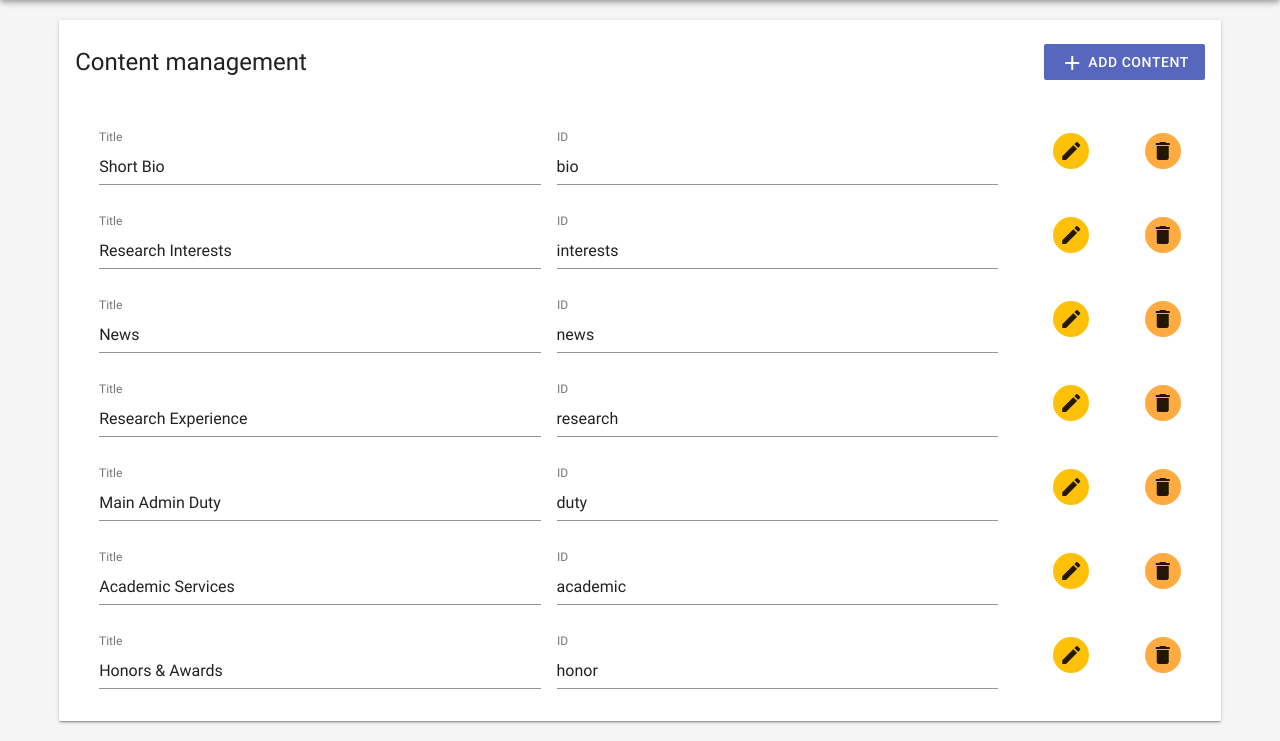
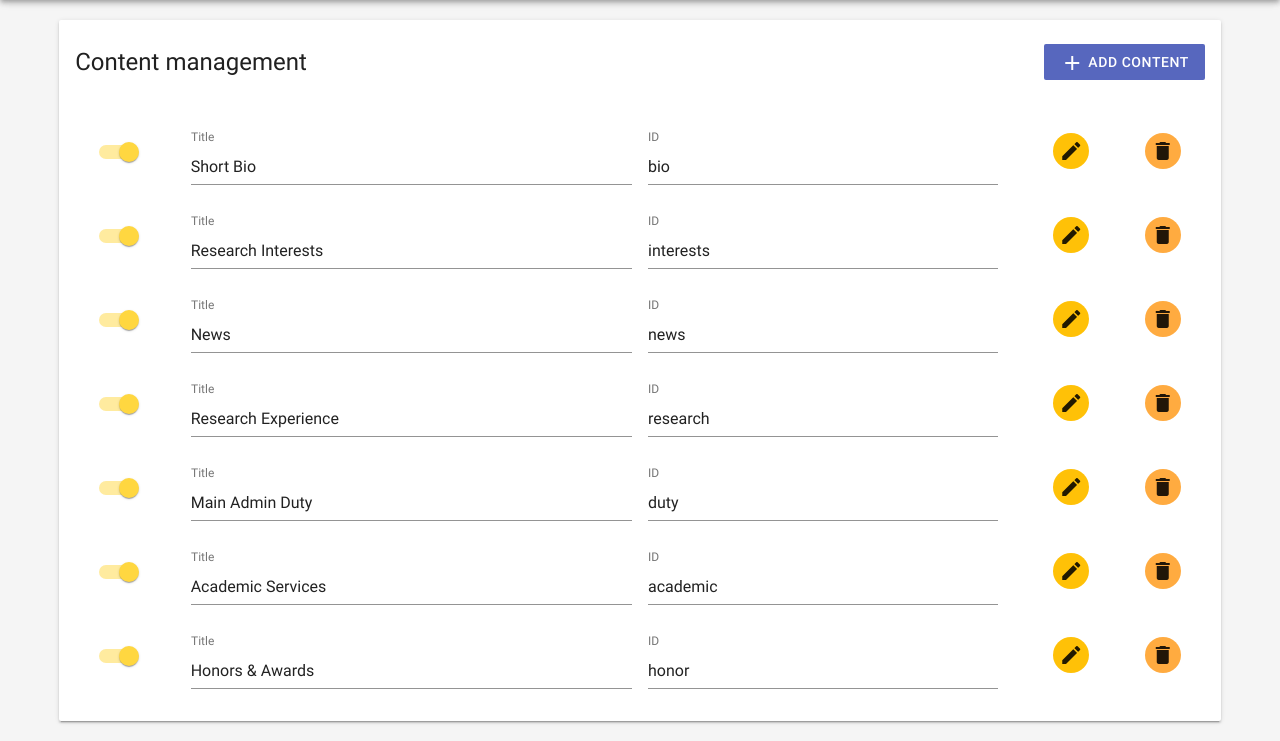
Before and after one commit to Logan-Lin/Scholar-Index, a Flask app: page /admin/content in a window 1280 px wide. Shown: the part 64-805 px from the top of the page. Run offline with Flask 2, Linux system fonts and the light colour scheme; the visitor is signed in with stand-in values (Sample User, id 1).

```diff
--- a/index_app/static/js/admin-content.js
+++ b/index_app/static/js/admin-content.js
@@ -1,13 +1,19 @@
 $('#content-add-button').on('click', function() {
     $('#content-list').append(`
         <li class="mdui-list-item content-list-item">
+            <div class="mdui-col-xs-1">
+                <label class="mdui-switch">
+                    <input class="content-show-switch" type="checkbox" checked/>
+                    <i class="mdui-switch-icon"></i>
+                </label>
+            </div>
             <div class="mdui-col-xs-5">
                 <div class="mdui-textfield">
                     <label class="mdui-textfield-label">Title</label>
                     <input class="mdui-textfield-input content-title-input" type="text" value="" required>
                 </div>
             </div>
-            <div class="mdui-col-xs-5">
+            <div class="mdui-col-xs-4">
                 <div class="mdui-textfield">
                     <label class="mdui-textfield-label">ID</label>
                     <input class="mdui-textfield-input content-id-input" type="text" value="" required>
@@ -39,7 +45,8 @@ function fetchAllContents() {
         contents.push({
             title: $(this).find('.content-title-input').val(),
             "file_name": id + '.md',
-            id: $(this).find('.content-id-input').val()
+            id: $(this).find('.content-id-input').val(),
+            show: $(this).find('.content-show-switch').prop('checked')
         });
     })
     return contents;
--- a/index_app/static/js/admin-markdown-edit.js
+++ b/index_app/static/js/admin-markdown-edit.js
@@ -13,3 +13,7 @@ $('#save-button').on('click', function() {
         }
     })
 })
+
+if ($('#filename').text() === 'intro.md') {
+    $('#back-to-console-link').prop('href', '/admin/metadata');
+}
--- a/index_app/templates/admin-content.html
+++ b/index_app/templates/admin-content.html
@@ -15,13 +15,19 @@
             <ul class="mdui-list" id="content-list">
                 {% for content in metadata['contents'] %}
                 <li class="mdui-list-item content-list-item">
+                    <div class="mdui-col-xs-1">
+                        <label class="mdui-switch">
+                            <input class="content-show-switch" type="checkbox" {% if content['show'] %} checked {% endif %}/>
+                            <i class="mdui-switch-icon"></i>
+                        </label>
+                    </div>
                     <div class="mdui-col-xs-5">
                         <div class="mdui-textfield">
                             <label class="mdui-textfield-label">Title</label>
                             <input class="mdui-textfield-input content-title-input" type="text" value="{{content['title']}}" required>
                         </div>
                     </div>
-                    <div class="mdui-col-xs-5">
+                    <div class="mdui-col-xs-4">
                         <div class="mdui-textfield">
                             <label class="mdui-textfield-label">ID</label>
                             <input class="mdui-textfield-input content-id-input" type="text" value="{{content['id']}}" required>
--- a/index_app/templates/admin-markdown-edit.html
+++ b/index_app/templates/admin-markdown-edit.html
@@ -13,7 +13,7 @@
     <div class="mdui-card mdui-hoverable">
         <div class="mdui-card-primary">
             <div class="mdui-card-primary-title">Editing file {{filename}}
-                <a href="/admin/content">
+                <a href="/admin/content" id="back-to-console-link">
                     <button class="mdui-btn mdui-float-right mdui-color-indigo">
                         <i class="mdui-icon material-icons">arrow_back</i>
                         Back to console
--- a/index_app/views.py
+++ b/index_app/views.py
@@ -17,10 +17,11 @@ data = json.load(open(metadata_filedir, 'r'))
 def index():
     contents = []
     for content in data['contents']:
-        try:
-            contents.append([content['id'], content['title'], utils.build_markdown(content['file_name'])])
-        except FileNotFoundError:
-            continue
+        if content['show']:
+            try:
+                contents.append([content['id'], content['title'], utils.build_markdown(content['file_name'])])
+            except FileNotFoundError:
+                continue
 
     if 'user' not in session:
         session['user'] = ""
```
Also changed, not shown: index_app/static/data/data.json (+14 -7 lines), index_app/templates/admin-metadata.html (+9 -3 lines).
